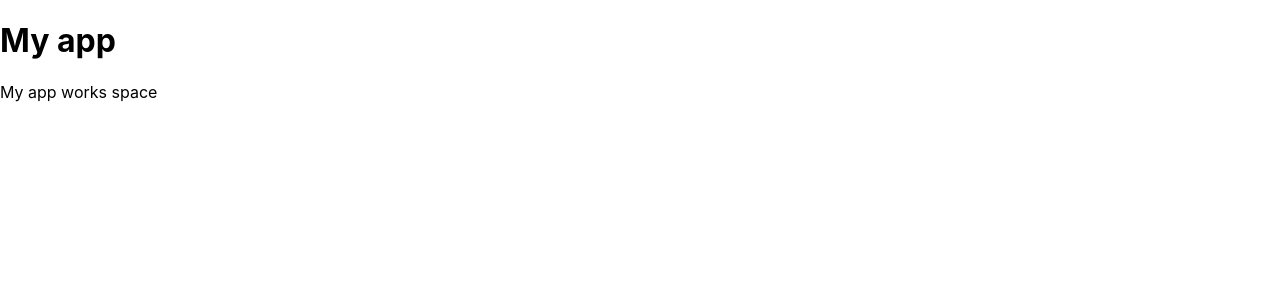
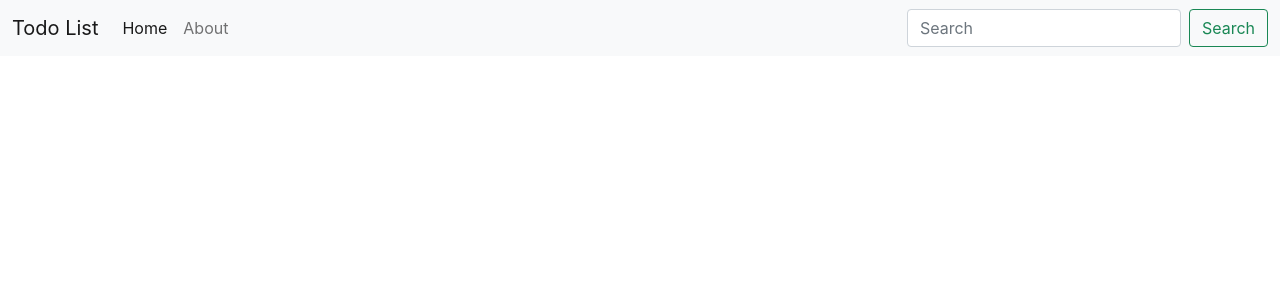
Before and after one commit to rnzid/Todo-list-react, a React (Create React App) app: page / in a window 1280 px wide. Shown: the top 300 px of the page. Built offline with nearby package versions, Linux system fonts and the light colour scheme.

Commit message:
working on Header

```diff
--- a/public/index.html
+++ b/public/index.html
@@ -1,32 +1,24 @@
 <!DOCTYPE html>
 <html lang="en">
-  <head>
+
+<head>
     <meta charset="utf-8" />
     <link rel="icon" href="%PUBLIC_URL%/favicon.ico" />
     <meta name="viewport" content="width=device-width, initial-scale=1" />
     <meta name="theme-color" content="#000000" />
-    <meta
-      name="description"
-      content="Web site created using create-react-app"
-    />
+    <meta name="description" content="Web site created using create-react-app" />
     <link rel="apple-touch-icon" href="%PUBLIC_URL%/logo192.png" />
     <!--
       manifest.json provides metadata used when your web app is installed on a
       user's mobile device or desktop. See https://developers.google.com/web/fundamentals/web-app-manifest/
     -->
     <link rel="manifest" href="%PUBLIC_URL%/manifest.json" />
-    <!--
-      Notice the use of %PUBLIC_URL% in the tags above.
-      It will be replaced with the URL of the `public` folder during the build.
-      Only files inside the `public` folder can be referenced from the HTML.
+    <!-- CSS only -->
+    <link href="https://cdn.jsdelivr.net/npm/bootstrap@5.1.3/dist/css/bootstrap.min.css" rel="stylesheet" integrity="sha384-1BmE4kWBq78iYhFldvKuhfTAU6auU8tT94WrHftjDbrCEXSU1oBoqyl2QvZ6jIW3" crossorigin="anonymous">
+    <title>Todo list | Rnzid</title>
+</head>
 
-      Unlike "/favicon.ico" or "favicon.ico", "%PUBLIC_URL%/favicon.ico" will
-      work correctly both with client-side routing and a non-root public URL.
-      Learn how to configure a non-root public URL by running `npm run build`.
-    -->
-    <title>React App</title>
-  </head>
-  <body>
+<body>
     <noscript>You need to enable JavaScript to run this app.</noscript>
     <div id="root"></div>
     <!--
@@ -39,5 +31,8 @@
       To begin the development, run `npm start` or `yarn start`.
       To create a production bundle, use `npm run build` or `yarn build`.
     -->
-  </body>
+</body>
+<!-- JavaScript Bundle with Popper -->
+<script src="https://cdn.jsdelivr.net/npm/bootstrap@5.1.3/dist/js/bootstrap.bundle.min.js" integrity="sha384-ka7Sk0Gln4gmtz2MlQnikT1wXgYsOg+OMhuP+IlRH9sENBO0LRn5q+8nbTov4+1p" crossorigin="anonymous"></script>
+
 </html>
--- a/src/App.js
+++ b/src/App.js
@@ -1,13 +1,12 @@
 import logo from './logo.svg';
 import './App.css';
+import Header from "./MyComponents/Header";
 
 function App() {
-    return ( <
-        >
-        <
-        h1 > My app < /h1> <
-        p > My app works space < /p> <
-        />
+    return (
+        <>
+            <Header/>
+        </>
     );
 }
 
--- /dev/null
+++ b/src/MyComponents/Header.js
@@ -0,0 +1,30 @@
+import React from 'react'
+
+export default function Header() {
+  return (
+    <div>
+        <nav className="navbar navbar-expand-lg navbar-light bg-light">
+    <div className="container-fluid">
+        <a className="navbar-brand" href="#">Todo List</a>
+        <button className="navbar-toggler" type="button" data-bs-toggle="collapse" data-bs-target="#navbarTogglerDemo02" aria-controls="navbarTogglerDemo02" aria-expanded="false" aria-label="Toggle navigation">
+            <span className="navbar-toggler-icon"></span>
+        </button>
+        <div className="collapse navbar-collapse" id="navbarTogglerDemo02">
+            <ul className="navbar-nav me-auto mb-2 mb-lg-0">
+                <li className="nav-item">
+                    <a className="nav-link active" aria-current="page" href="#">Home</a>
+                </li>
+                <li className="nav-item">
+                    <a className="nav-link" href="#">About</a>
+                </li>
+            </ul>
+            <form className="d-flex">
+                <input className="form-control me-2" type="search" placeholder="Search" aria-label="Search" />
+                <button className="btn btn-outline-success" type="submit">Search</button>
+            </form>
+        </div>
+    </div>
+</nav>
+</div>
+  )
+}
```
